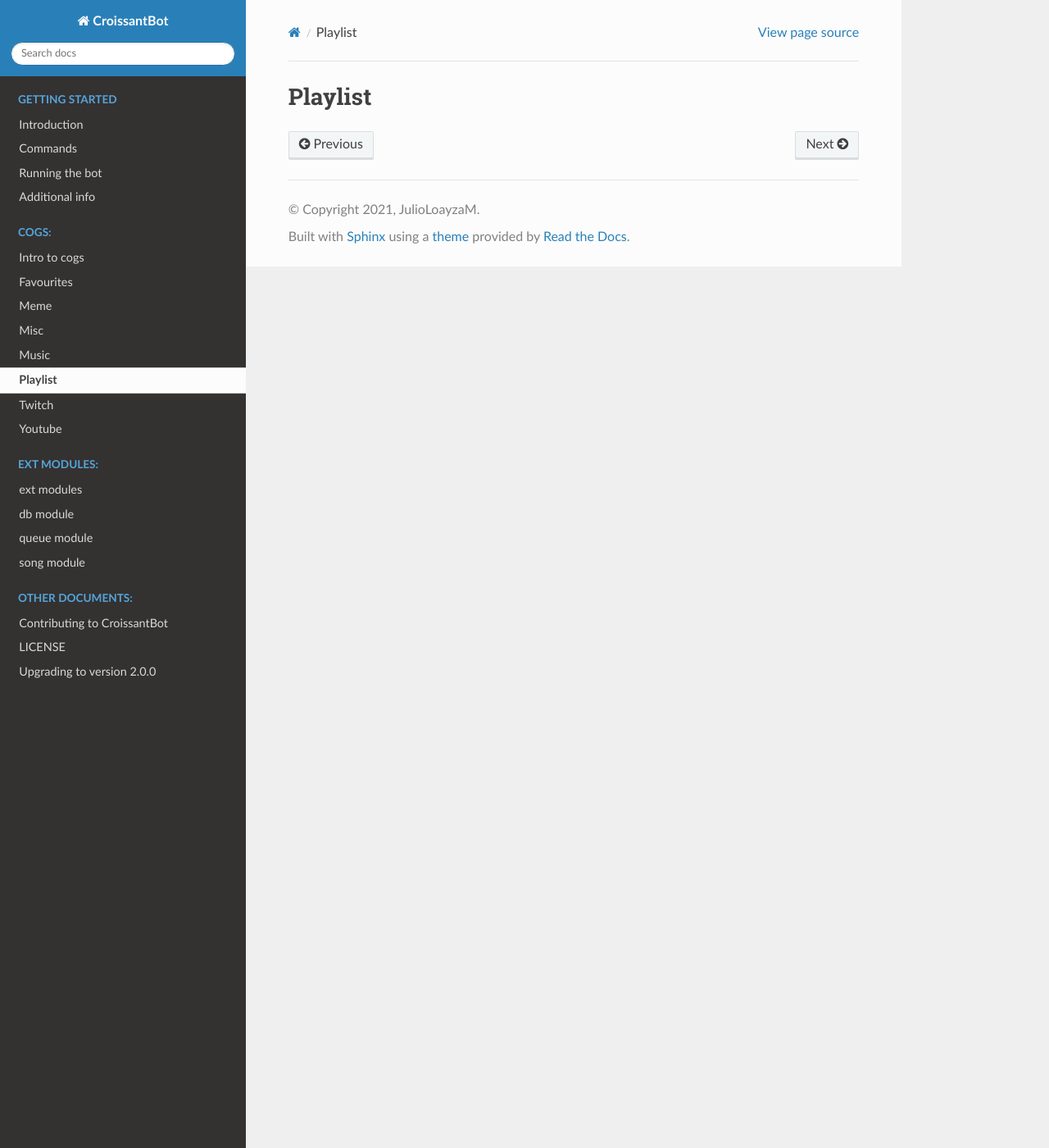
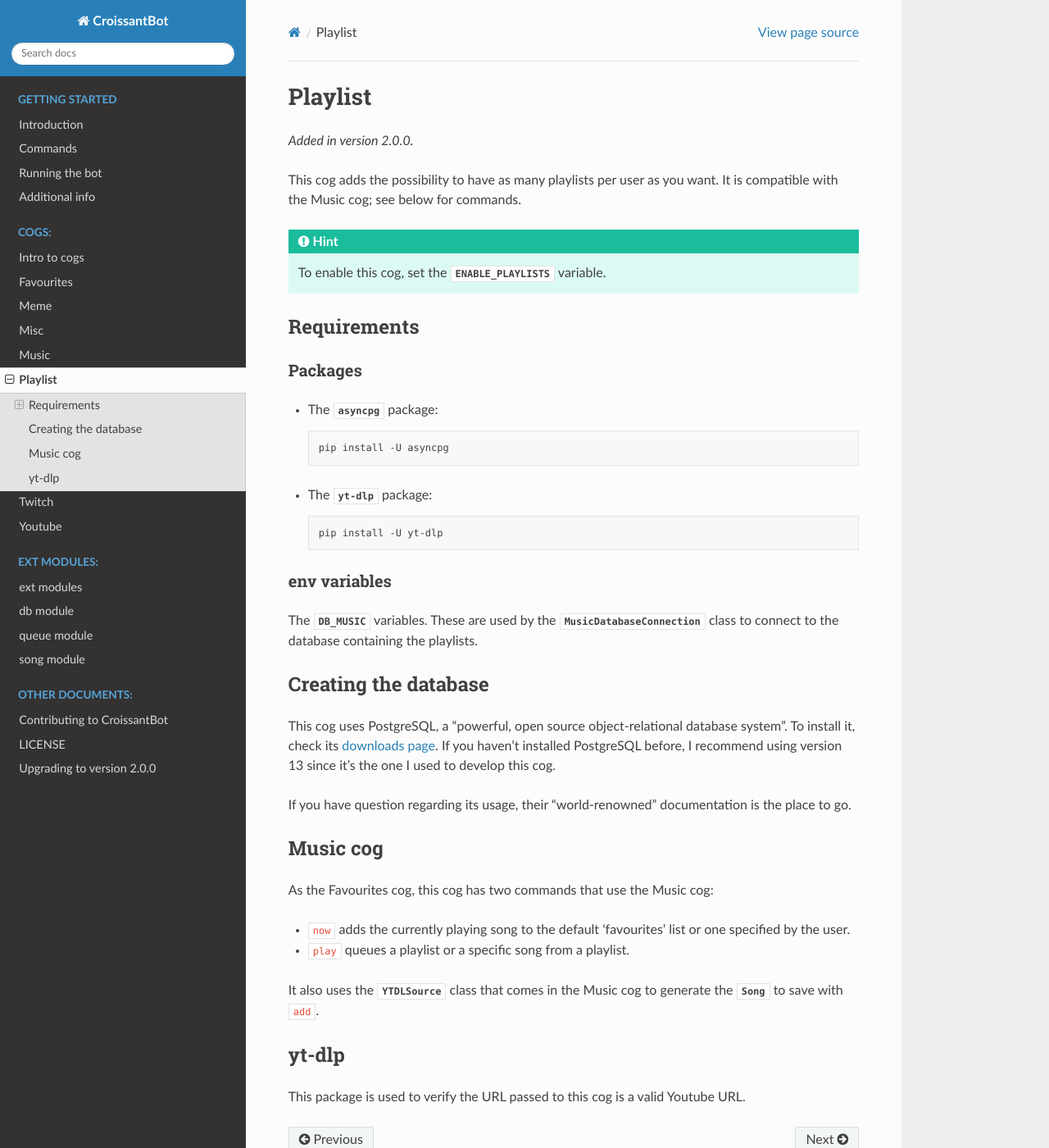
Before and after one commit to JulioLoayzaM/CroissantBot, a Sphinx documentation site: the page built from docs/cogs/playlist.rst, in a window 1280 px wide and 1400 px high. Shown: the whole window at 82% size. Built offline with Sphinx 7.4.7 and the Read the Docs theme 2.0.0, drawn with Linux system fonts in a browser that asks for light colours.

Commit message:
add the beginning of the Playlist documentation

```diff
--- a/docs/cogs/playlist.rst
+++ b/docs/cogs/playlist.rst
@@ -1,2 +1,59 @@
 Playlist
 ========
+
+.. versionadded:: 2.0.0
+
+This cog adds the possibility to have as many playlists per user as you want.
+It is compatible with the Music cog; see below for commands.
+
+.. hint::
+   To enable this cog, set the :envvar:`ENABLE_PLAYLISTS` variable.
+
+Requirements
+------------
+
+Packages
+^^^^^^^^
+
+-  The :py:mod:`asyncpg` package:
+
+   .. code-block:: bash
+
+      pip install -U asyncpg
+
+-  The :py:mod:`yt-dlp` package:
+
+   .. code-block:: bash
+
+      pip install -U yt-dlp
+
+env variables
+^^^^^^^^^^^^^
+
+The :envvar:`DB_MUSIC` variables.
+These are used by the :py:class:`MusicDatabaseConnection` class to connect to the database containing the playlists.
+
+Creating the database
+---------------------
+
+This cog uses PostgreSQL, a "powerful, open source object-relational database system".
+To install it, check its `downloads page <https://www.postgresql.org/download/>`_.
+If you haven't installed PostgreSQL before, I recommend using version 13 since it's the one I used to develop this cog.
+
+If you have question regarding its usage, their "world-renowned" documentation is the place to go.
+
+Music cog
+---------
+
+As the Favourites cog, this cog has two commands that use the Music cog:
+
+-  ``now`` adds the currently playing song to the default 'favourites' list or one specified by the user.
+
+-  ``play`` queues a playlist or a specific song from a playlist.
+
+It also uses the :py:class:`YTDLSource` class that comes in the Music cog to generate the :py:class:`Song` to save with ``add``.
+
+yt-dlp
+------
+
+This package is used to verify the URL passed to this cog is a valid Youtube URL.
--- a/docs/getting_started/bot.rst
+++ b/docs/getting_started/bot.rst
@@ -36,6 +36,12 @@ I've tested the bot with Python 3.6.9 in Ubuntu 18.04 and Python 3.6.1 in Window
 .. deprecated:: 1.1.0
    The :py:mod:`youtube-dl` package was used for the Music cog, but since it appears to no longer be maintained,
    using :py:mod:`yt-dlp` is recommended.
+
+.. versionadded:: 2.0.0
+   The :py:mod:`asyncpg` package.
+
+.. versionadded:: 2.0.0
+   The Playlist cog, which also uses the :py:mod:`yt-dlp` package.
 
 Requirements
 ------------
--- a/docs/getting_started/dependencies.csv
+++ b/docs/getting_started/dependencies.csv
@@ -3,5 +3,6 @@ Package, Usage, Cog using it
 :py:mod:`python-dotenv`, To store API keys and other secrets in a ``.env`` file, The base bot
 :py:mod:`packaging`, To check the bot's current version, The base bot
 :py:mod:`asyncpraw`, "Asynchronous Python Reddit API Wrapper, to get memes from Reddit", Meme
-:py:mod:`yt-dlp`, To get music and livestream information from Youtube, Music and Youtube
+:py:mod:`yt-dlp`, To get music and livestream information from Youtube, "Music, Youtube and Playlist"
 :py:mod:`streamlink`, To check for YouTube livestreams, Youtube
+:py:mod:`asyncpg`, To connect to the PostgreSQL database, Playlist
```
